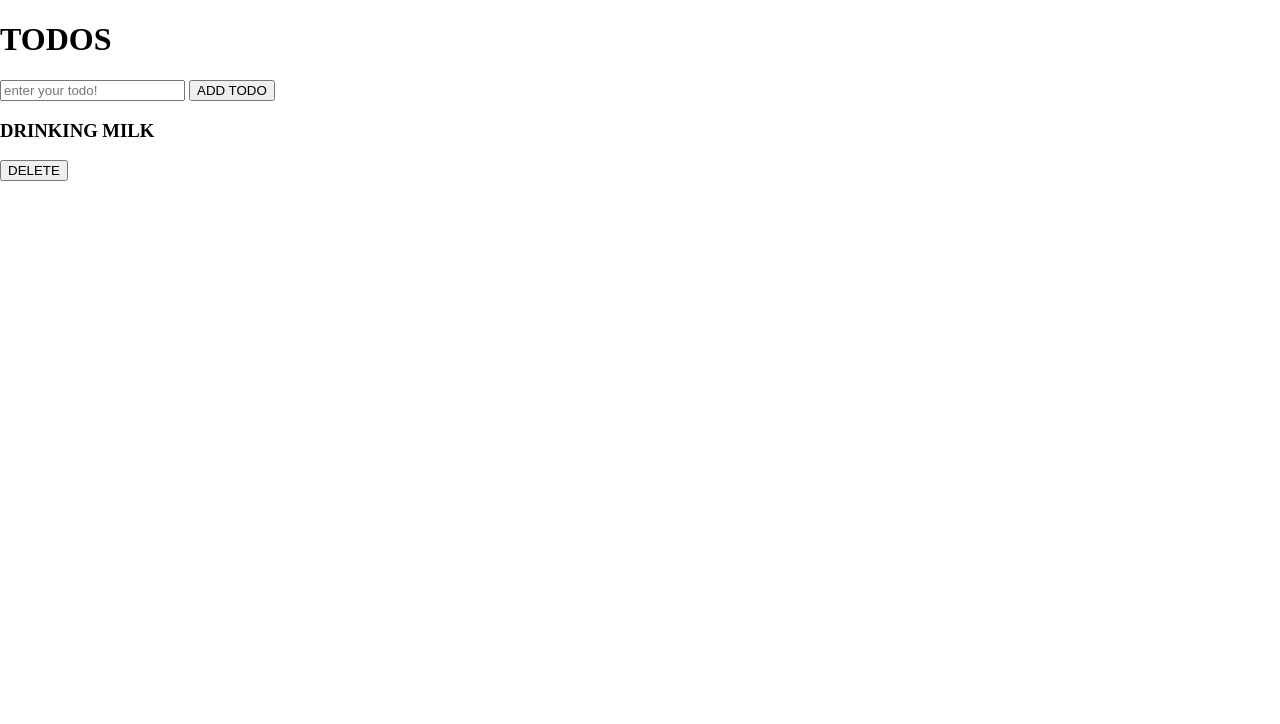
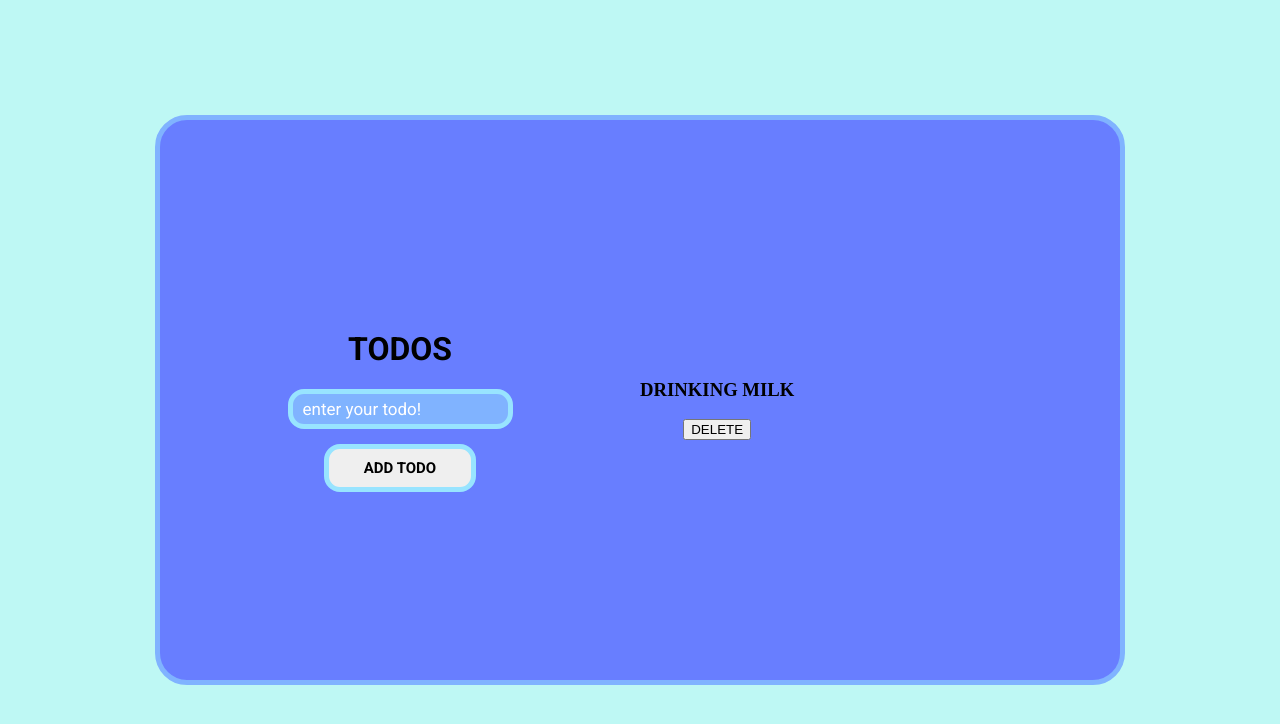
Before and after one commit to Ameer2000Mzori/Todo-List, a website built with webpack: page src/index.html in a window 1280 px wide. Built offline with nearby package versions, Linux system fonts and the light colour scheme.

Commit message:
added styling to the header, head and textInputWrap

```diff
--- a/src/index.html
+++ b/src/index.html
@@ -23,7 +23,11 @@
         <div class="text-Input-Wrap">
           <h1>TODOS</h1>
           <div class="button-Input-Wrap">
-            <input type="text" placeholder="enter your todo!" />
+            <input
+              class="text-Input"
+              type="text"
+              placeholder="enter your todo!"
+            />
             <button class="add-Todo-Btn">ADD TODO</button>
           </div>
         </div>
--- a/src/style.scss
+++ b/src/style.scss
@@ -3,7 +3,90 @@
 $fontOne: "Roboto", sans-serif;
 $fontTwo: "Silkscreen", sans-serif;
 
+$colorOne: #687eff;
+$colorTwo: #80b3ff;
+$colorThree: #98e4ff;
+$colorFour: #bef8f4;
+
 body {
   padding: 0;
   margin: 0;
 }
+
+.header {
+  display: flex;
+  flex-direction: column;
+  text-align: center;
+  align-items: center;
+  justify-content: center;
+  height: 100vh;
+  background-color: $colorFour;
+
+  .head {
+    height: 70%;
+    width: 75%;
+    background-color: $colorOne;
+    border-radius: 2rem;
+    border: solid $colorTwo 5px;
+    display: flex;
+    text-align: center;
+    align-items: center;
+
+    .text-Input-Wrap {
+      font-family: $fontOne;
+      width: 50%;
+      height: 100%;
+      text-align: center;
+      align-items: center;
+      display: flex;
+      flex-direction: column;
+      justify-content: center;
+
+      .button-Input-Wrap {
+        display: flex;
+        flex-direction: column;
+        text-align: center;
+        align-items: center;
+        gap: 15px;
+        width: 50%;
+
+        .text-Input {
+          padding: 5px 10px;
+          border-radius: 1rem;
+          background-color: #80b3ff;
+          font-family: $fontOne;
+          font-size: 17px;
+          border: solid $colorThree 5px;
+          color: white;
+          outline: none;
+        }
+
+        .text-Input::placeholder {
+          color: white;
+        }
+
+        .add-Todo-Btn {
+          padding: 10px 35px;
+          border-radius: 1rem;
+          border: solid $colorThree 5px;
+          color: black;
+          font-size: 15px;
+          font-weight: 600;
+          font-family: $fontOne;
+          transition: all 100ms;
+        }
+
+        .add-Todo-Btn:hover {
+          border: solid $colorThree 5px;
+          color: white;
+          transform: scale(1.1);
+          background-color: $colorTwo;
+        }
+
+        .add-Todo-Btn:active {
+          transform: scale(0.9);
+        }
+      }
+    }
+  }
+}
```
Also changed, not shown: src/style.css, 1 other file.
